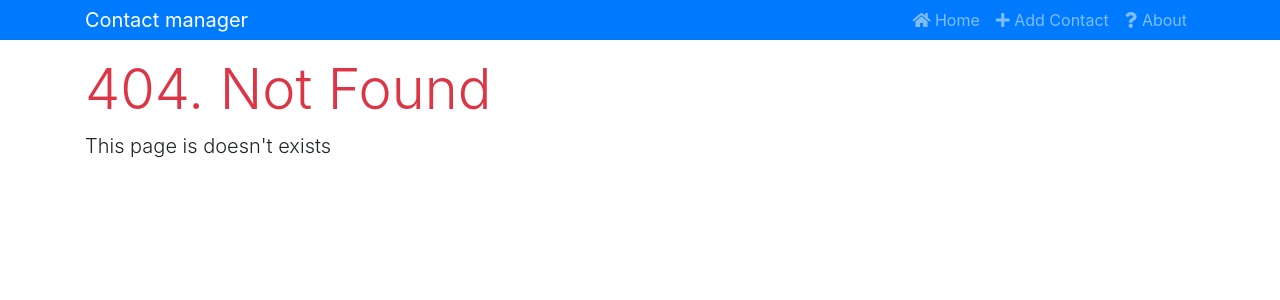
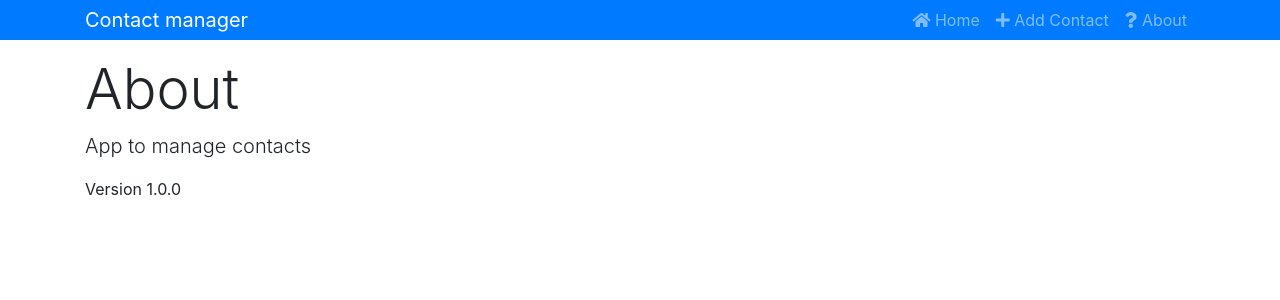
Before and after one commit to volosgoto/contactmanager, a React (Create React App) app: page /about in a window 1280 px wide. Before the commit this address had no page. Shown: the top 300 px of the page. Built offline with nearby package versions, Linux system fonts and the light colour scheme.

Commit message:
fix abou routing bug

```diff
--- a/src/App.js
+++ b/src/App.js
@@ -22,7 +22,8 @@
               <Switch>
                 <Route exact path="/" component={Contacts} />
                 <Route exact path="/contact/add" component={AddContact} />
-                <Route exact path="/about/:param" component={About} />
+                {/* <Route exact path="/about/:param" component={About} /> */}
+                <Route exact path="/about" component={About} />
                 <Route component={NotFound} />
               </Switch>
             </div>
```
